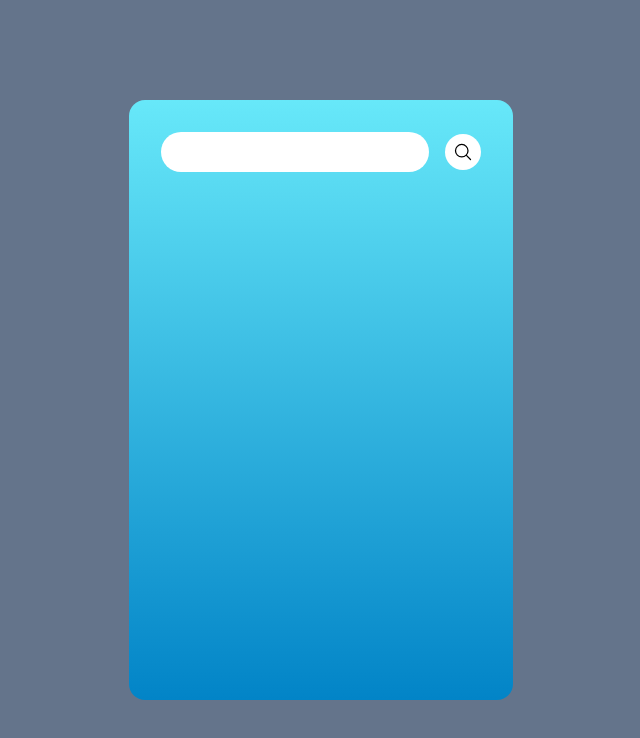
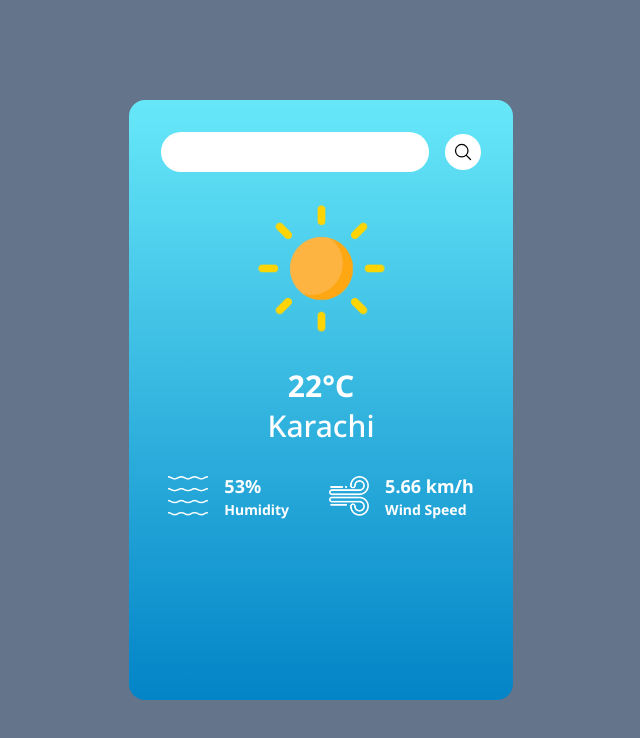
Before and after one commit to Owais-Sonija/weather-app-javascript, a website: page public/index.html in a window 1280 px wide. Shown: the whole page, without its empty margins (319-959 px from the left). Drawn offline with Linux system fonts and the light colour scheme.

Commit message:
Design complete and images added

```diff
--- a/public/index.html
+++ b/public/index.html
@@ -1,27 +1,73 @@
 <!DOCTYPE html>
 <html lang="en">
   <head>
-    <meta charset="UTF-8">
-    <meta name="viewport" content="width=device-width, initial-scale=1.0">
+    <meta charset="UTF-8" />
+    <meta name="viewport" content="width=device-width, initial-scale=1.0" />
     <title>Weather App Vanilla JS</title>
-    <link rel="stylesheet" href="style.css">
-    <link rel="preconnect" href="https://fonts.googleapis.com">
-<link rel="preconnect" href="https://fonts.gstatic.com" crossorigin>
-<link href="https://fonts.googleapis.com/css2?family=Noto+Sans:ital,wght@0,100..900;1,100..900&display=swap" rel="stylesheet">
-
+    <link rel="stylesheet" href="style.css" />
+    <link rel="preconnect" href="https://fonts.googleapis.com" />
+    <link rel="preconnect" href="https://fonts.gstatic.com" crossorigin />
+    <link
+      href="https://fonts.googleapis.com/css2?family=Noto+Sans:ital,wght@0,100..900;1,100..900&display=swap"
+      rel="stylesheet"
+    />
   </head>
   <body class="bg-slate-500 font-noto">
-<div class="container flex flex-col items-center justify-center min-h-screen">
-    <div class="card h-[75vh] p-8 w-96 bg-gradient-to-b from-cyan-300 to-sky-600 rounded-2xl">
+    <div
+      class="container flex flex-col items-center justify-center min-h-screen"
+    >
+      <div
+        class="card h-[75vh] p-8 w-96 bg-gradient-to-b from-cyan-300 to-sky-600 rounded-2xl"
+      >
         <div class="app_header flex items-center gap-4">
-            <input type="text" class="w-full h-10 p-3 outline-none rounded-full" id="location" name="location">
+          <input
+            type="text"
+            class="w-full h-10 p-3 outline-none rounded-full"
+            id="location"
+            name="location"
+          />
           <span class="search_icon p-2 bg-white rounded-full cursor-pointer">
-                <svg xmlns="http://www.w3.org/2000/svg" fill="none" viewBox="0 0 24 24" stroke-width="1.5" stroke="currentColor" class="size-5">
-                <path stroke-linecap="round" stroke-linejoin="round" d="m21 21-5.197-5.197m0 0A7.5 7.5 0 1 0 5.196 5.196a7.5 7.5 0 0 0 10.607 10.607Z" />
+            <svg
+              xmlns="http://www.w3.org/2000/svg"
+              fill="none"
+              viewBox="0 0 24 24"
+              stroke-width="1.5"
+              stroke="currentColor"
+              class="size-5"
+            >
+              <path
+                stroke-linecap="round"
+                stroke-linejoin="round"
+                d="m21 21-5.197-5.197m0 0A7.5 7.5 0 1 0 5.196 5.196a7.5 7.5 0 0 0 10.607 10.607Z"
+              />
             </svg>
           </span>
         </div>
-        <div class="app_body"></div>
+        <div class="app_body flex flex-col  items-center gap-1">
+          <img src="./images/clear.png" alt="weather_image" class="size-48" />
+          <h2 class="text-3xl text-white font-bold">22°C</h2>
+          <h3 class="text-3xl text-white font-medium">Karachi</h3>
+          <div class="app_footer mt-6 flex justify-between gap-10">
+            <div class="humidity flex gap-4">
+              <div class="flex flex-col justify-center items-center">
+                <img class="size-10" src="./images/humidity.png" alt="humidity_icon">
+              </div>
+              <div>
+                <h4 class="text-lg font-bold text-white">53%</h4>
+                <h5 class="text-sm font-bold text-white">Humidity</h5>
+              </div>
+            </div>
+            <div class="wind flex gap-4">
+              <div class="flex flex-col justify-center items-center">
+                <img class="size-10" src="./images/wind.png" alt="wind_icon">
+              </div>
+              <div>
+                <h4 class="text-lg font-bold text-white">5.66 km/h</h4>
+                <h5 class="text-sm font-bold text-white">Wind Speed</h5>
+              </div>
+            </div>
+          </div>
+        </div>
       </div>
     </div>
   </body>
```
Also changed, not shown: public/images/clear.png (added), public/images/clouds.png (added), public/images/drizzle.png (added), public/images/humidity.png (added), public/images/mist.png (added), public/images/rain.png (added), public/images/search.png (added), public/images/snow.png (added), public/images/wind.png (added), public/style.css. Lines whose indentation alone changed are shown as unchanged.
